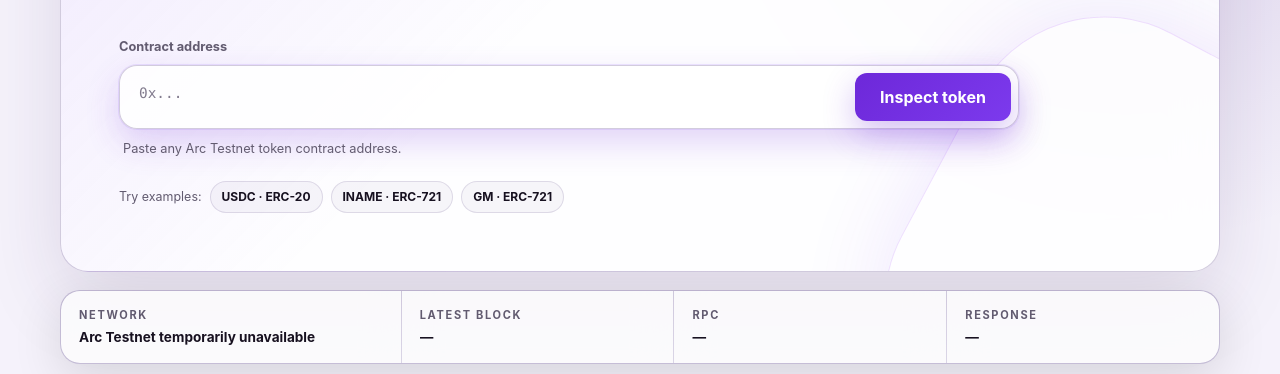
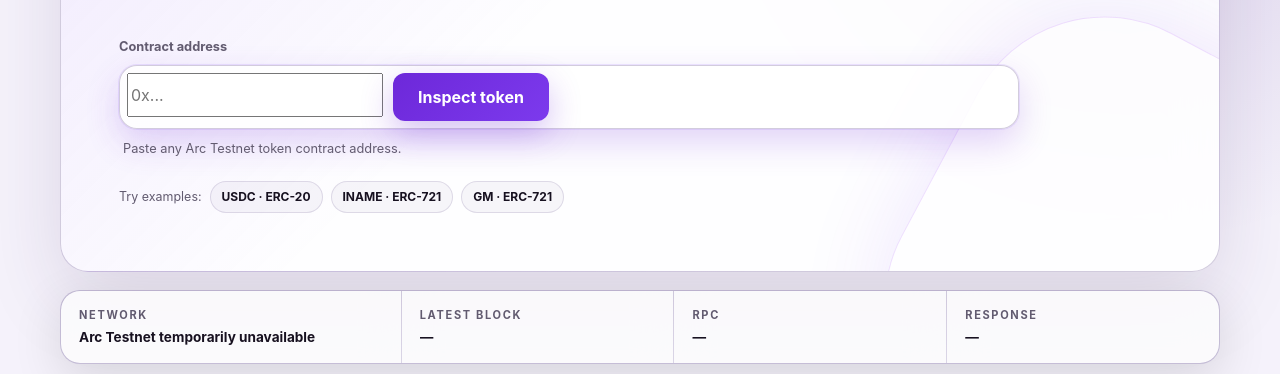
Before and after one commit to joaodd1590-sys/Token-Analyzer, a website: page index.html in a window 1280 px wide. Shown: the part 426-800 px from the top of the page. Drawn offline with Linux system fonts and the light colour scheme; no server answers.

Commit message:
Update index.html

```diff
--- a/index.html
+++ b/index.html
@@ -57,18 +57,17 @@
           <form id="analyzeForm" class="analyze-form" novalidate>
             <label for="tokenAddress">Contract address</label>
             <div class="input-row">
-              <textarea
+              <input
                 id="tokenAddress"
                 name="address"
-                rows="1"
-                wrap="soft"
+                type="text"
                 inputmode="text"
                 autocomplete="off"
                 autocapitalize="off"
                 spellcheck="false"
                 placeholder="0x..."
                 aria-describedby="statusMsg"
-              ></textarea>
+              />
               <button id="analyzeBtn" class="primary-button" type="submit">
                 <span class="button-label">Inspect token</span>
                 <span class="button-loader" aria-hidden="true"></span>
```
